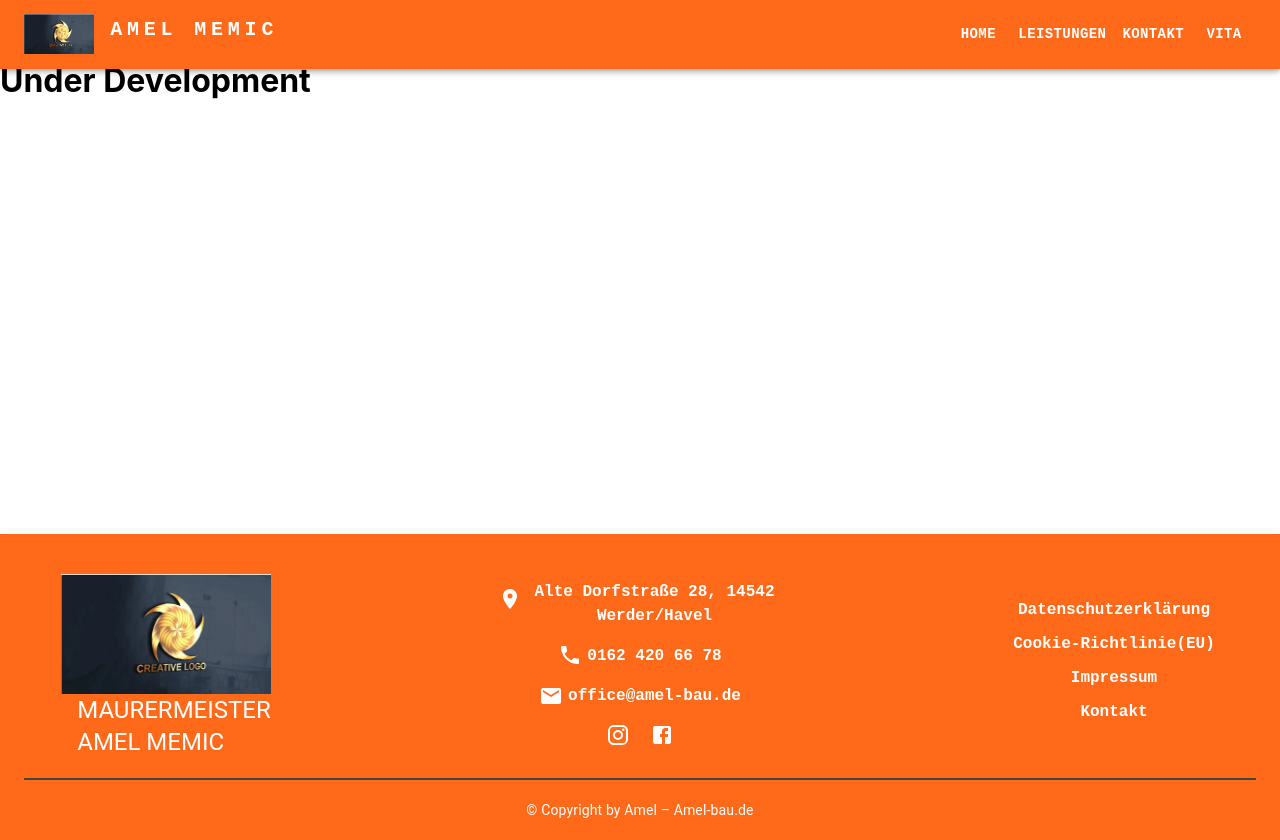
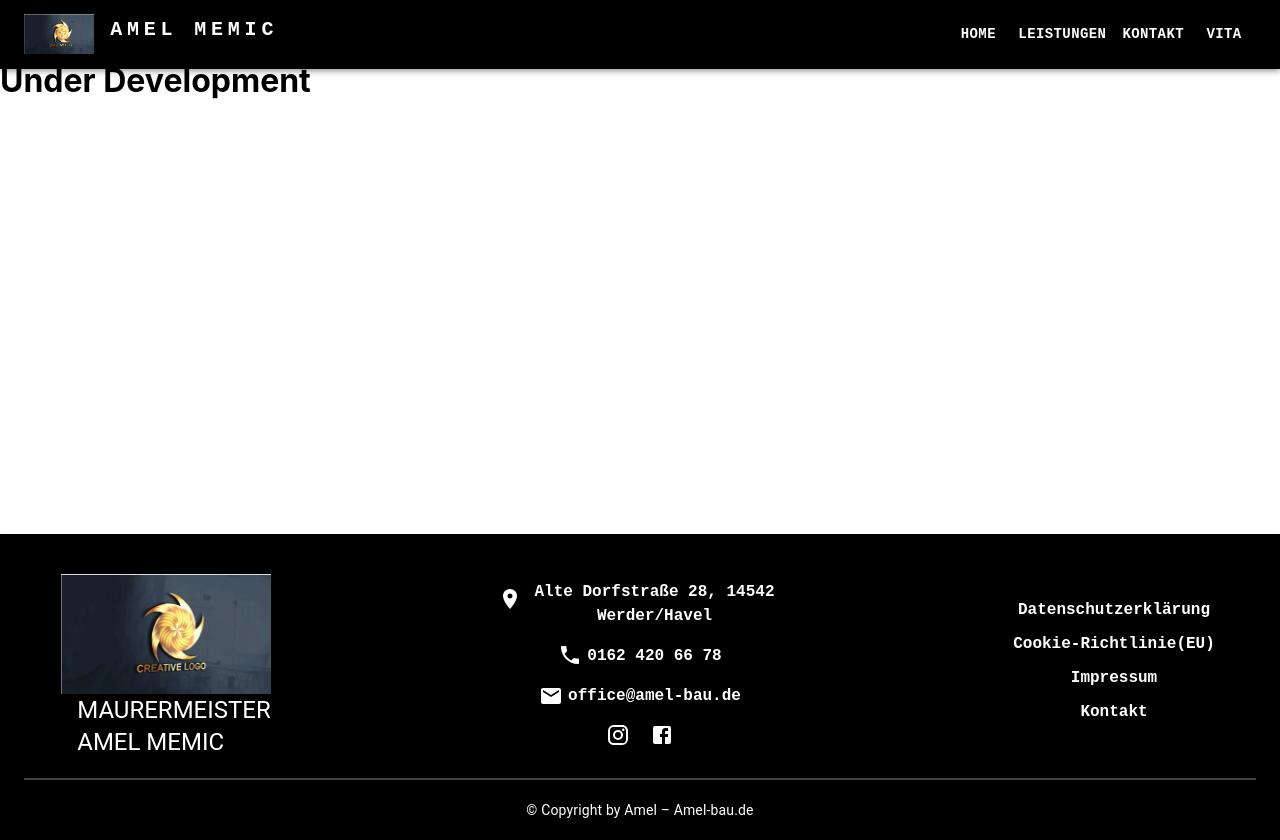
Before and after one commit to Vahedin1/amel-project, a React app: page /cookie-richtlinie-eu in a window 1280 px wide. Built offline with nearby package versions, Linux system fonts and the light colour scheme.

Commit message:
Promena boje sajta u crnu

```diff
--- a/src/components/AppBar.js
+++ b/src/components/AppBar.js
@@ -16,6 +16,7 @@ const colors = {
   gray: '#7A7979',
   orange2: '#AA4D1B',
   darkbrown: '#29180E',
+  black: "#000000",
 };
 
 const logoStyles = {
@@ -28,9 +29,9 @@ const logoStyles = {
 };
 
 const menuItemStyles = {
-  backgroundColor: colors.darkbrown,
+  backgroundColor: colors.black,
   '&:hover': {
-    backgroundColor: colors.orange,
+    backgroundColor: colors.black,
     color: colors.white,
   },
 };
@@ -44,7 +45,7 @@ const pagesItemStyles = {
     md: colors.white,
   },
   '&:hover, &:active': {
-    backgroundColor: colors.orange,
+    backgroundColor: colors.black,
     color: colors.white,
 
   },
@@ -52,11 +53,11 @@ const pagesItemStyles = {
 
 
 const appbarItemStyles = {
-  backgroundColor: colors.orange,
+  backgroundColor: colors.black,
   color: colors.white,
   transition: 'background-color 0.3s', // Smooth transition
   '&:hover, &:active': {
-    backgroundColor: colors.orange, // Change this to your desired hover color
+    backgroundColor: colors.black, // Change this to your desired hover color
     color: colors.white,
   },
 };
--- a/src/components/Footer.js
+++ b/src/components/Footer.js
@@ -18,6 +18,7 @@ const colors = {
     gray: "#7A7979",
     orange2: "#AA4D1B",
     darkbrown: "#29180E",
+    black: "#000000",
 };
 
 const footerItemStyles = {
@@ -44,7 +45,7 @@ const socialLinks = [
 ];
 
 const pagesItemStyles = {
-    backgroundColor: colors.orange,
+    backgroundColor: colors.black,
     color: colors.white,
     paddingTop: "40px",
     paddingBottom: "20px",
@@ -54,7 +55,7 @@ const pagesItemStyles = {
     boxShadow: "0px 4px 10px rgba(0, 0, 0, 0.1)", // Adds shadow effect
     transition: 'background-color 0.3s', // Smooth transition
     '&:hover': {
-      backgroundColor: colors.orange, // Change this to your desired hover color
+      backgroundColor: colors.black, // Change this to your desired hover color
     },
 };
 
--- a/src/pages/Home.js
+++ b/src/pages/Home.js
@@ -28,6 +28,7 @@ const colors = {
     gray: "#7A7979",
     orange2: "#AA4D1B",
     darkbrown: "#29180E",
+    black: "#000000",
 };
 
 // Title and background styles
@@ -37,7 +38,7 @@ const titleItemStyles = {
 };
 
 const backgroundColorTitle = {
-    backgroundColor: colors.orange,
+    backgroundColor: colors.black,
     color: colors.white,
 };
 
```
